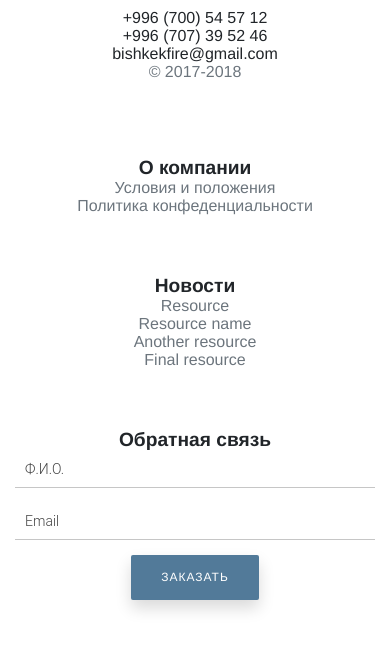
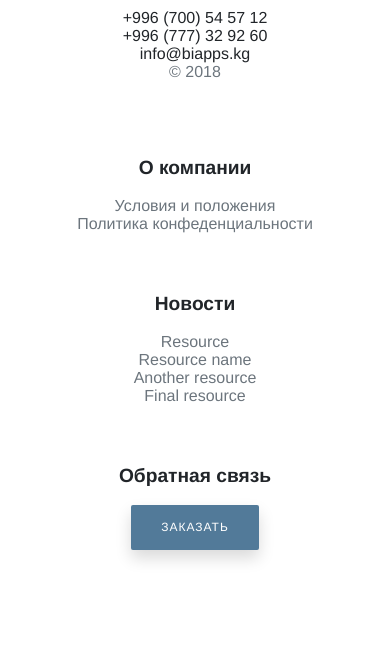
Before and after one commit to kamchibekov/biApps, a website: page public/index.html in a window 390 px wide. Shown: the part 6844-7493 px from the top of the page. Drawn offline with nearby package versions, Linux system fonts and the light colour scheme; files whose address does not match are found by name.

Commit message:
style fixes

```diff
--- a/public/index.html
+++ b/public/index.html
@@ -4,7 +4,7 @@
     <meta charset="utf-8">
     <meta http-equiv="X-UA-Compatible" content="IE=edge">
     <meta name="viewport" content="width=device-width, initial-scale=1">
-    <title>BishkekFire</title>
+    <title>BiApps.kg</title>
     <link rel="stylesheet" href="/css/bootstrap.min.css">
     <link rel="stylesheet" href="/css/ionicons.min.css">
     <link rel="stylesheet" href="/css/font-awesome.min.css">
@@ -42,6 +42,9 @@
                         </li>
                         <li class="nav-item">
                             <a class="nav-link" href="#bishkekfire-contact">Контакты</a>
+                        </li>
+                        <li class="nav-item">
+                            <a class="nav-link" href="#">Блог</a>
                         </li>
                         <!--
                         <li class="nav-item">
@@ -173,7 +176,7 @@
 </section>
 <!--Конец Сервиса -->
 
-<section class="text-center">
+<section id="bishkekfire-pricing" class="text-center">
     <h1 class="bishkekfeire-header"> Цены </h1>
     <br/>
     <div class="container">
@@ -334,14 +337,15 @@
                 <img class="mb-2" src="img/logo.png" alt="" width="60%" height="auto">
                 <ul class="list-unstyled text-small">
                     <li>+996 (700) 54 57 12</li>
-                    <li>+996 (707) 39 52 46</li>
-                    <li>bishkekfire@gmail.com</li>
+                    <li>+996 (777) 32 92 60</li>
+                    <li>info@biapps.kg</li>
                 </ul>
-                <small class="d-block mb-3 text-muted">&copy; 2017-2018</small>
+                <small class="d-block mb-3 text-muted">&copy; 2018</small>
             </div>
 
             <div class="col-md-3 new_f">
                 <h5>О компании</h5>
+                <br>
                 <ul class="list-unstyled text-small">
                     <li><a class="text-muted" href="#">Условия и положения</a></li>
                     <li><a class="text-muted" href="#">Политика конфеденциальности</a></li>
@@ -350,6 +354,7 @@
 
             <div class="col-md-3 new_f">
                 <h5>Новости</h5>
+                <br>
                 <ul class="list-unstyled text-small">
                     <li><a class="text-muted" href="#">Resource</a></li>
                     <li><a class="text-muted" href="#">Resource name</a></li>
@@ -360,31 +365,9 @@
 
             <div class="col-md-3 new_f">
                 <h5>Обратная связь</h5>
-                <form id="contact-form" class="padding-md padding-md-topbottom-null">
-                    <div class="row no-margin">
-                        <div class="col-md-12 padding-leftright-null">
-                            <div class="text small padding-topbottom-null">
-                                <input class="form-field" name="subjectForm" id="subjectForm" type="text"
-                                       placeholder="Ф.И.О.">
-                            </div>
-                        </div>
-                        <div class="col-md-12 padding-leftright-null">
-                            <div class="text small padding-topbottom-null">
-                                <input class="form-field" name="messageForm" id="messageForm" rows="1"
-                                       placeholder="Email">
-                            </div>
-                        </div>
-                        <div class="col-md-6 padding-leftright-null">
-                            <div class="text small padding-topbottom-null">
-                                <div class="submit-area padding-onlytop-sm">
-                                    <a href="#" class="btn-alt small shadow" data-toggle="modal"
-                                       data-target="#exampleModalCenter">ЗАКАЗАТЬ</a>
-                                    <div id="msg" class="message"></div>
-                                </div>
-                            </div>
-                        </div>
-                    </div>
-                </form>
+                <br>
+                <a href="#" class="btn-alt small shadow" data-toggle="modal"
+                   data-target="#exampleModalCenter">ЗАКАЗАТЬ</a>
             </div>
         </div>
     </div>
```
